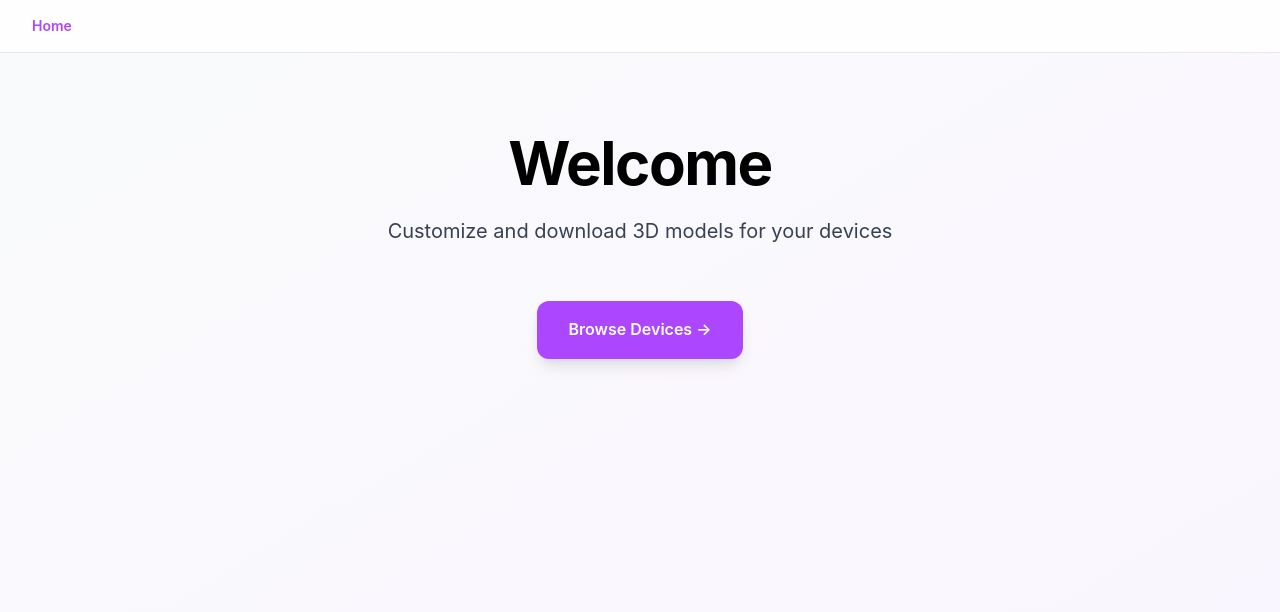
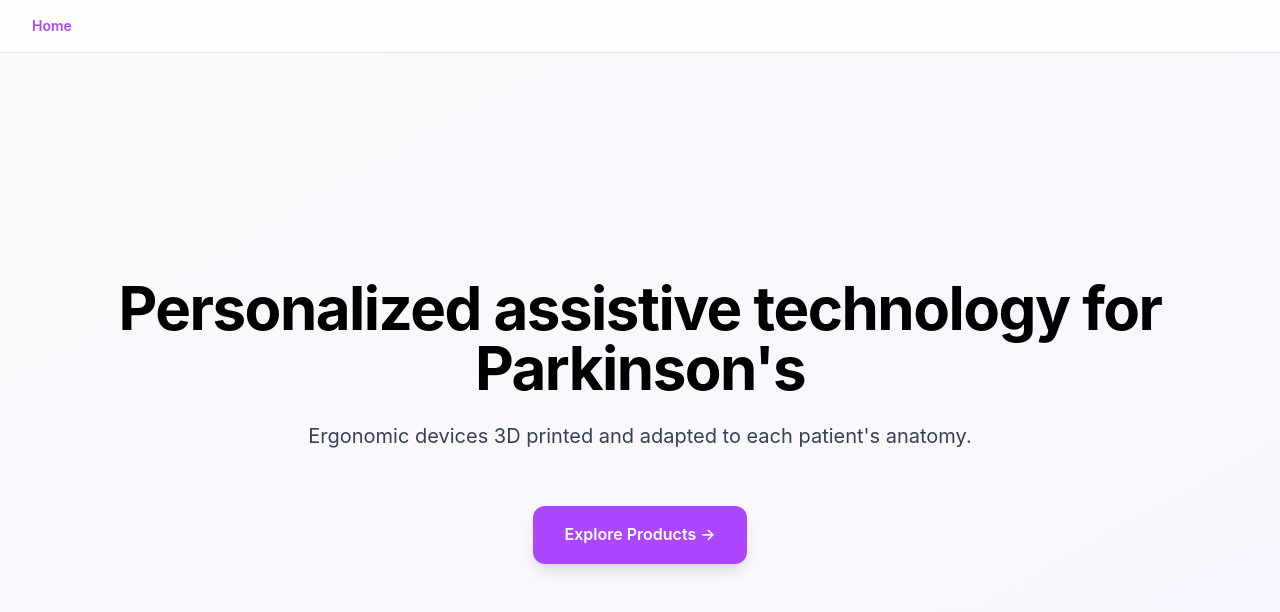
Before and after one commit to luizteco/thesis, a React (Vite) app: page / in a window 1280 px wide. Shown: the top 612 px of the page. Built offline with nearby package versions, Linux system fonts and the light colour scheme.

Commit message:
centered welcome page

```diff
--- a/src/App.tsx
+++ b/src/App.tsx
@@ -20,7 +20,7 @@ function Navigation() {
       <div className="max-w-7xl mx-auto px-8 py-4 flex items-center gap-6">
         {!isHome && (
           <button
-            className="flex items-center justify-center w-8 h-8 rounded-full hover:bg-purple-50 text-purple-500 font-medium transition-colors"
+            className="flex items-center justify-center w-8 rounded-full hover:bg-purple-50 text-purple-500 font-medium transition-colors"
             onClick={() => navigate(-1)}
           >
             ←
--- a/src/pages/devices.tsx
+++ b/src/pages/devices.tsx
@@ -5,12 +5,13 @@ export function Devices() {
   const devices = useGetAllDevices();
 
   return (
-    <div className="min-h-screen bg-linear-to-br from-gray-50 to-purple-50">
+    <div className="min-h-[calc(100vh-64px)] bg-linear-to-br from-gray-50 to-purple-50">
       <div className="max-w-7xl mx-auto px-8 py-12">
         <div className="mb-12">
-          <h1 className="text-5xl font-bold text-black mb-3">Devices</h1>
+          <h1 className="text-5xl font-bold text-black mb-3">Our Products</h1>
           <p className="text-lg text-gray-700">
-            Explore our collection of customizable devices
+            Each device is designed to provide autonomy and comfort in daily
+            life
           </p>
         </div>
         {!devices.length && (
--- a/src/pages/devices/[id]/device.tsx
+++ b/src/pages/devices/[id]/device.tsx
@@ -68,7 +68,7 @@ export function Device() {
 
   if (!device) {
     return (
-      <div className="min-h-screen bg-linear-to-br from-gray-50 to-purple-50 flex items-center justify-center">
+      <div className="min-h-[calc(100vh-64px)] bg-linear-to-br from-gray-50 to-purple-50 flex justify-center items-center">
         <div className="text-center">
           <div className="inline-block animate-spin rounded-full h-12 w-12 border-b-2 border-purple-500"></div>
           <p className="mt-4 text-gray-700">
@@ -80,7 +80,7 @@ export function Device() {
   }
 
   return (
-    <div className="min-h-screen bg-linear-to-br from-gray-50 to-purple-50">
+    <div className="min-h-[calc(100vh-64px)] bg-linear-to-br from-gray-50 to-purple-50">
       <div className="max-w-7xl mx-auto px-8 py-12">
         <div className="grid grid-cols-1 lg:grid-cols-2 gap-16 items-center">
           <div className="space-y-8">
--- a/src/pages/welcome.tsx
+++ b/src/pages/welcome.tsx
@@ -2,21 +2,21 @@ import { Link } from "react-router-dom";
 
 export function Welcome() {
   return (
-    <div className="min-h-screen bg-gradient-to-br from-gray-50 to-purple-50">
+    <div className="min-h-[calc(100vh-64px)] bg-linear-to-br from-gray-50 to-purple-50 flex justify-center items-center">
       <div className="max-w-7xl mx-auto px-8 py-20">
         <div className="text-center space-y-6">
           <h1 className="text-6xl font-bold text-black tracking-tight">
-            Welcome
+            Personalized assistive technology for Parkinson's
           </h1>
           <p className="text-xl text-gray-700 max-w-2xl mx-auto">
-            Customize and download 3D models for your devices
+            Ergonomic devices 3D printed and adapted to each patient's anatomy.
           </p>
           <div className="pt-8">
             <Link
               to="/devices"
               className="inline-flex items-center px-8 py-4 bg-purple-500 text-white font-semibold rounded-xl hover:bg-purple-700 shadow-lg hover:shadow-xl transition-all"
             >
-              Browse Devices →
+              Explore Products →
             </Link>
           </div>
         </div>
```
